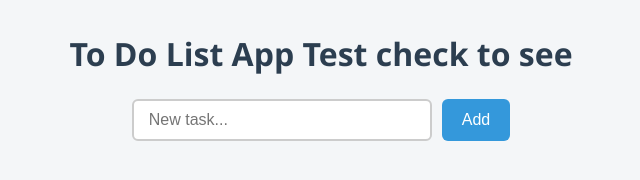
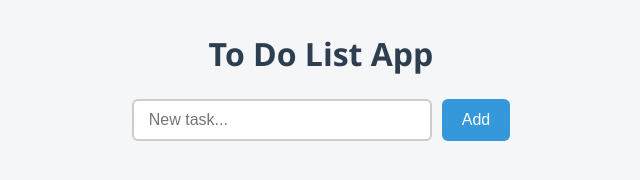
Before and after one commit to moreajay/cicd-pipeline, a website: page public/index.html in a window 1280 px wide. Shown: the whole page, without its empty margins (319-959 px from the left). Drawn offline with Linux system fonts and the light colour scheme; no server answers.

Commit message:
checking github hook

```diff
--- a/public/index.html
+++ b/public/index.html
@@ -122,7 +122,7 @@
 
 </head>
 <body>
-    <h1>To Do List App Test check to see</h1>
+    <h1>To Do List App</h1>
     <form id="todo-form">
         <input type="text" id="task-input" placeholder="New task..." required>
         <button type="submit">Add</button>
```
